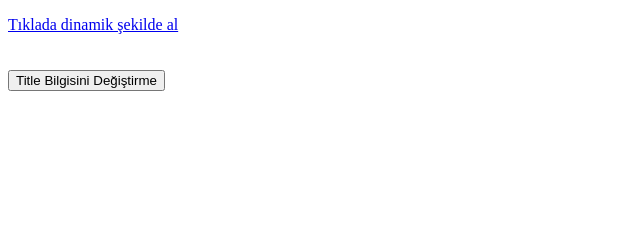
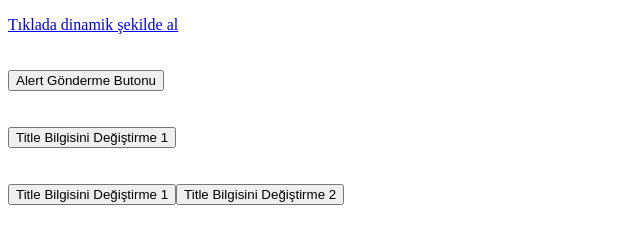
Before and after one commit to bzceval/vuejs-lesson-note, a plain HTML site: page 1-vue-instance/index.html in a window 1280 px wide. Shown: the part 196-440 px from the top of the page, without its empty margins (0-640 px from the left). Drawn offline with nearby package versions, Linux system fonts and the light colour scheme.

Commit message:
add button event function

```diff
--- a/1-vue-instance/app.js
+++ b/1-vue-instance/app.js
@@ -26,8 +26,16 @@ const app = Vue.createApp({
     /* Javascript fonksiyonlarını içeren key => methods  */
     /* vuejs içinde fonksiyonları tanımlama */
     methods: {
+        sendAlert() {
+            alert("Tıkla buttonu çalıştı!")
+        },
         changeTitle() {
-            alert("Tıkla buttonu çalıştı!")
+            // data içerisinde vue instancesinde değiştirme this keyi ile olur.
+            this.title = "Bu değişmiş title bilgisi"
+        },
+        changeDynamicTitle(parametreTitle) {
+            // indexten gelen parametreden ile title değiştirme
+            this.title = parametreTitle;
         }
     }
 }).mount("#app")
--- a/1-vue-instance/index.html
+++ b/1-vue-instance/index.html
@@ -21,8 +21,20 @@
         <!-- v-bind short-cut -->
         <!-- v-bind:target yerine sadece :target yazsan olur -->
         <br><br><br>
+
         <!-- v-on:click ==> eventleri çalıştırmak istediğimde kullandığım tag -->
-        <button v-on:click="changeTitle()">Title Bilgisini Değiştirme</button>
+        <button v-on:click="sendAlert">Alert Gönderme Butonu</button>
+        <!-- bir parametre göndermezsem click eventinde parantezlere gereks yok => () -->
+        <br><br><br>
+
+        <!-- Data İçerisindeki Title Objesini Değiştirme -->
+        <button v-on:click="changeTitle()">Title Bilgisini Değiştirme 1</button>
+        <br><br><br>
+
+        <!-- Data İçerisindeki Title Objesini Değiştirme -->
+        <!-- Ama Parametre ile Gelsin -->
+        <button v-on:click="changeDynamicTitle('Bu 1. Button')">Title Bilgisini Değiştirme 1</button>
+        <button v-on:click="changeDynamicTitle('Bu 2. Button')">Title Bilgisini Değiştirme 2 </button>
     </div>
     <script src="app.js"></script>
 </body>
```
